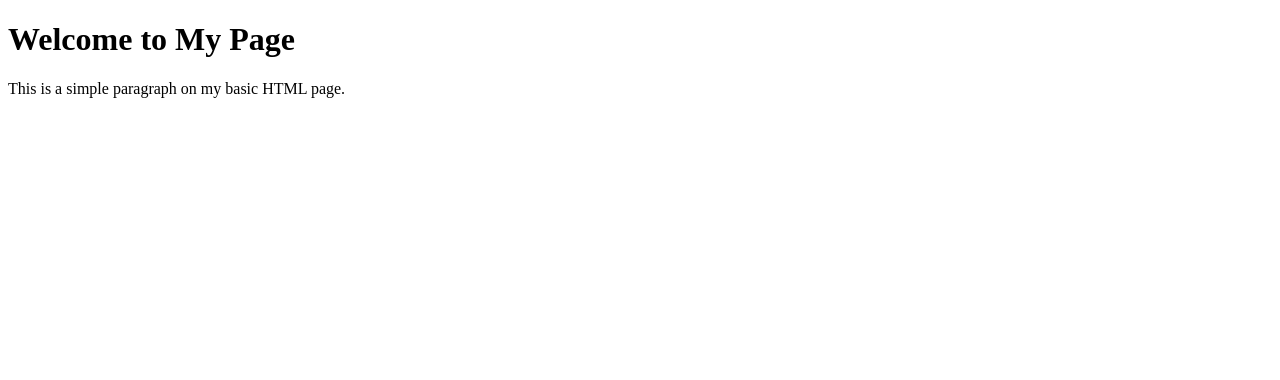
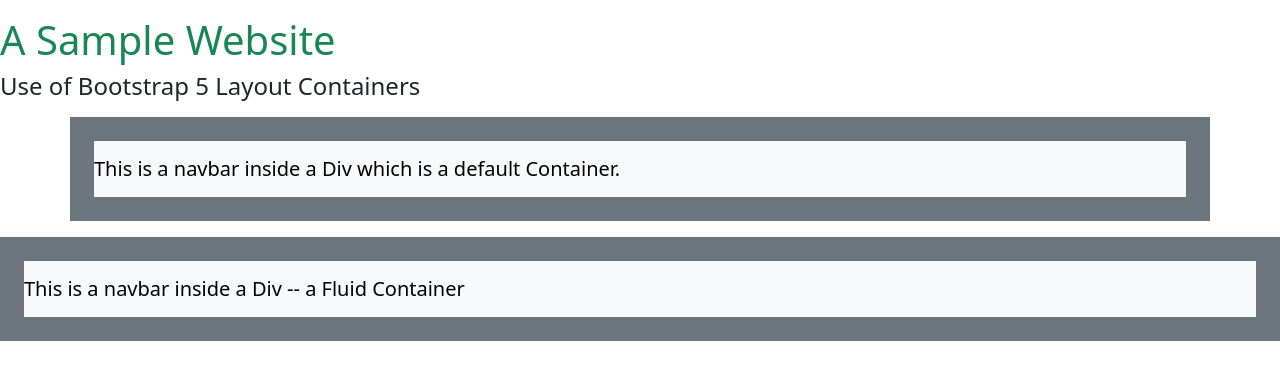
Before and after one commit to chenglie-hu/ai_reality, a plain HTML site: page index.html in a window 1280 px wide. Drawn offline with nearby package versions, Linux system fonts and the light colour scheme.

Commit message:
index.html
Signed-off-by: Chennglie Hu <chu@carrollu.edu>

```diff
--- a/index.html
+++ b/index.html
@@ -4,9 +4,35 @@
     <meta charset="UTF-8">
     <meta name="viewport" content="width=device-width, initial-scale=1.0">
     <title>My Basic Page</title>
+    <link href="https://cdn.jsdelivr.net/npm/bootstrap@5.3.3/dist/css/bootstrap.min.css"
+    rel="stylesheet"
+        integrity="sha384-QWTKZyjpPEjISv5WaRU9OFeRpok6YctnYmDr5pNlyT2bRjXh0JMhjY6hW+ALEwIH"
+        crossorigin="anonymous">
+    <script src="https://cdn.jsdelivr.net/npm/bootstrap@5.3.3/dist/js/bootstrap.bundle.min.js"
+        integrity="sha384-YvpcrYf0tY3lHB60NNkmXc5s9fDVZLESaAA55NDzOxhy9GkcIdslK1eN7N6jIeHz"
+        crossorigin="anonymous"></script>
 </head>
 <body>
-    <h1>Welcome to My Page</h1>
-    <p>This is a simple paragraph on my basic HTML page.</p>
+    <h1 class="mt-3 text-success">
+        A Sample Website
+    </h1>
+    <h4>Use of Bootstrap 5 Layout Containers</h4>
+    <div class="container bg-secondary p-4 mt-3">
+        <nav class="navbar navbar-expand-lg
+                    navbar-light bg-light">
+            <a class="navbar-brand" href="#">
+                This is a navbar inside a Div which is a default Container.
+            </a>
+        </nav>
+    </div>
+    <div class="container-fluid bg-secondary p-4 mt-3">
+        <nav class="navbar navbar-expand-lg
+                    navbar-light bg-light">
+            <a class="navbar-brand"
+               href="#">
+                This is a navbar inside a Div -- a Fluid Container
+            </a>
+        </nav>
+    </div>
 </body>
 </html>
```
